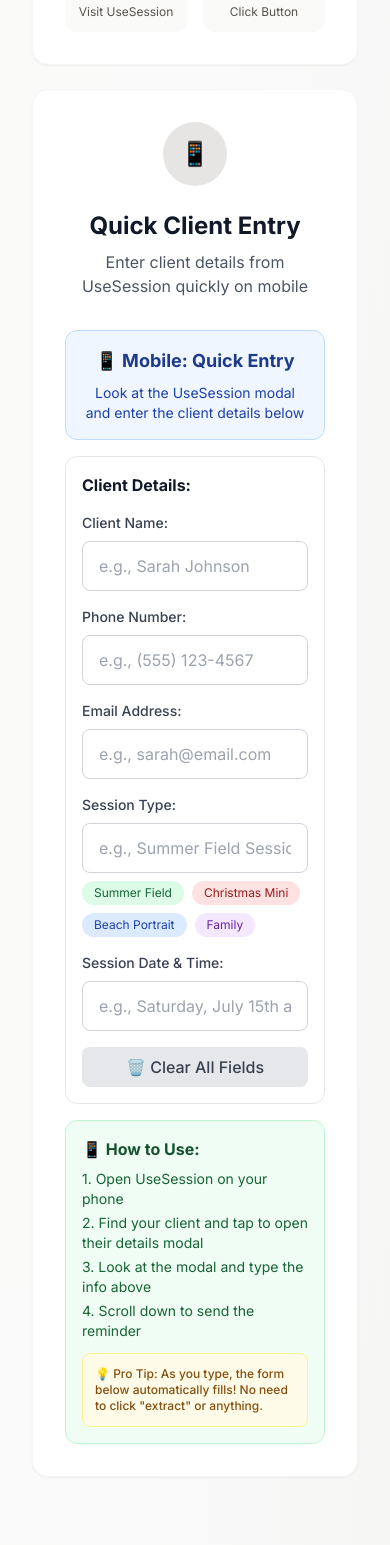
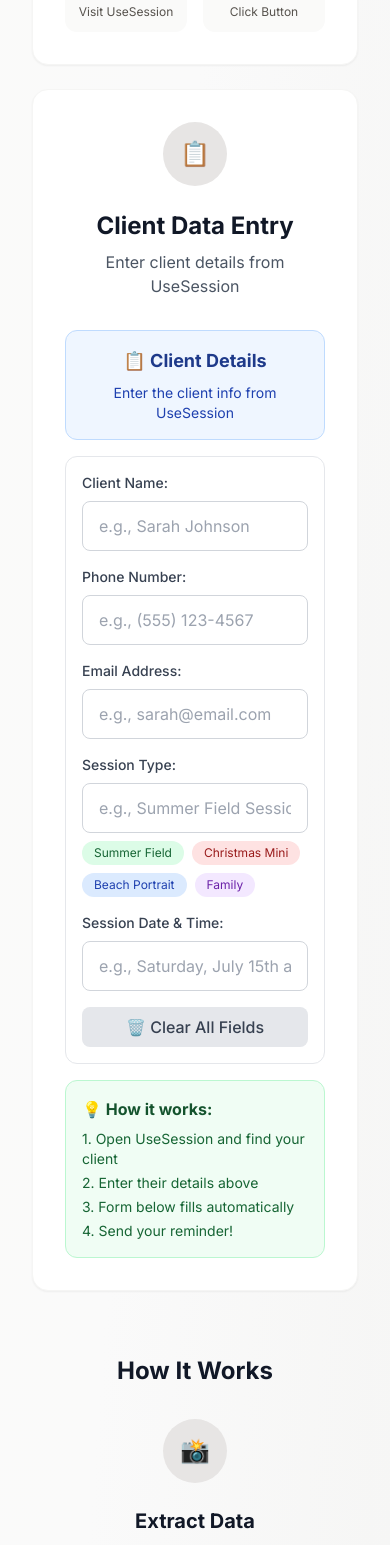
Before and after one commit to sirwalterjones/sessionremind, a Next.js app: page / in a window 390 px wide. Shown: the part 2340-3885 px from the top of the page. Built offline with nearby package versions, Linux system fonts and the light colour scheme.

Commit message:
Update mobile manual entry and app pages
- Update MobileManualEntry.tsx component with enhanced functionality
- Update app pages (instructions, new, and main)
- Improve mobile user experience and workflow

```diff
--- a/app/instructions/page.tsx
+++ b/app/instructions/page.tsx
@@ -60,11 +60,11 @@
                 </div>
               </div>
 
-              {/* Mobile Manual Entry */}
+              {/* Manual Entry */}
               <div className="bg-gray-50 border border-gray-200 rounded-2xl p-4 sm:p-6">
-                <h3 className="text-gray-800 font-semibold mb-3 text-sm sm:text-base">📱 Mobile Quick Entry</h3>
+                <h3 className="text-gray-800 font-semibold mb-3 text-sm sm:text-base">📋 Manual Entry</h3>
                 <p className="text-gray-700 text-xs sm:text-sm mb-4">
-                  Fast manual entry for mobile devices - works with UseSession modals
+                  Enter client details manually - works with UseSession modals
                 </p>
                 <MobileManualEntry />
               </div>
--- a/app/new/page.tsx
+++ b/app/new/page.tsx
@@ -414,12 +414,12 @@
           </p>
         </div>
 
-        {/* Mobile Quick Entry */}
+        {/* Quick Data Entry */}
         <div className="mb-8">
           <div className="text-center mb-6">
-            <h3 className="text-2xl font-bold text-blue-900 mb-2">📱 Quick Mobile Entry</h3>
+            <h3 className="text-2xl font-bold text-blue-900 mb-2">📋 Extract Client Data</h3>
             <p className="text-blue-700 text-sm">
-              Fast way to enter client details from UseSession modals
+              Enter client details from UseSession
             </p>
           </div>
 
--- a/app/page.tsx
+++ b/app/page.tsx
@@ -186,15 +186,15 @@
             </div>
           </div>
 
-          {/* Mobile & Desktop Solutions */}
+          {/* Data Entry */}
           <div className="bg-white rounded-2xl shadow-sm border border-stone-100 p-8">
             <div className="text-center mb-8">
               <div className="inline-flex items-center justify-center w-16 h-16 bg-stone-200 rounded-full mb-6">
-                <span className="text-stone-600 text-2xl">📱</span>
+                <span className="text-stone-600 text-2xl">📋</span>
               </div>
-              <h3 className="text-2xl font-bold text-gray-900 mb-2">Quick Client Entry</h3>
+              <h3 className="text-2xl font-bold text-gray-900 mb-2">Client Data Entry</h3>
               <p className="text-gray-600">
-                Enter client details from UseSession quickly on mobile
+                Enter client details from UseSession
               </p>
             </div>
 
--- a/components/MobileManualEntry.tsx
+++ b/components/MobileManualEntry.tsx
@@ -67,15 +67,14 @@
     <div className="space-y-4">
       {/* Header */}
       <div className="bg-blue-50 border border-blue-200 rounded-xl p-4 text-center">
-        <h3 className="font-bold text-blue-900 text-lg mb-2">📱 Mobile: Quick Entry</h3>
+        <h3 className="font-bold text-blue-900 text-lg mb-2">📋 Client Details</h3>
         <p className="text-blue-800 text-sm">
-          Look at the UseSession modal and enter the client details below
+          Enter the client info from UseSession
         </p>
       </div>
 
-      {/* Quick Entry Form */}
+      {/* Entry Form */}
       <div className="bg-white border border-gray-200 rounded-xl p-4">
-        <h4 className="font-bold text-gray-900 mb-4">Client Details:</h4>
 
         <div className="space-y-4">
           {/* Name */}
@@ -188,19 +187,13 @@
 
       {/* Instructions */}
       <div className="bg-green-50 border border-green-200 rounded-xl p-4">
-        <h4 className="font-bold text-green-900 mb-2">📱 How to Use:</h4>
+        <h4 className="font-bold text-green-900 mb-2">💡 How it works:</h4>
         <ol className="text-green-800 text-sm space-y-1">
-          <li>1. Open UseSession on your phone</li>
-          <li>2. Find your client and tap to open their details modal</li>
-          <li>3. Look at the modal and type the info above</li>
-          <li>4. Scroll down to send the reminder</li>
+          <li>1. Open UseSession and find your client</li>
+          <li>2. Enter their details above</li>
+          <li>3. Form below fills automatically</li>
+          <li>4. Send your reminder!</li>
         </ol>
-
-        <div className="mt-3 p-3 bg-yellow-50 border border-yellow-200 rounded-lg">
-          <p className="text-yellow-800 text-xs font-medium">
-            💡 Pro Tip: As you type, the form below automatically fills! No need to click "extract" or anything.
-          </p>
-        </div>
       </div>
     </div>
   )
```
